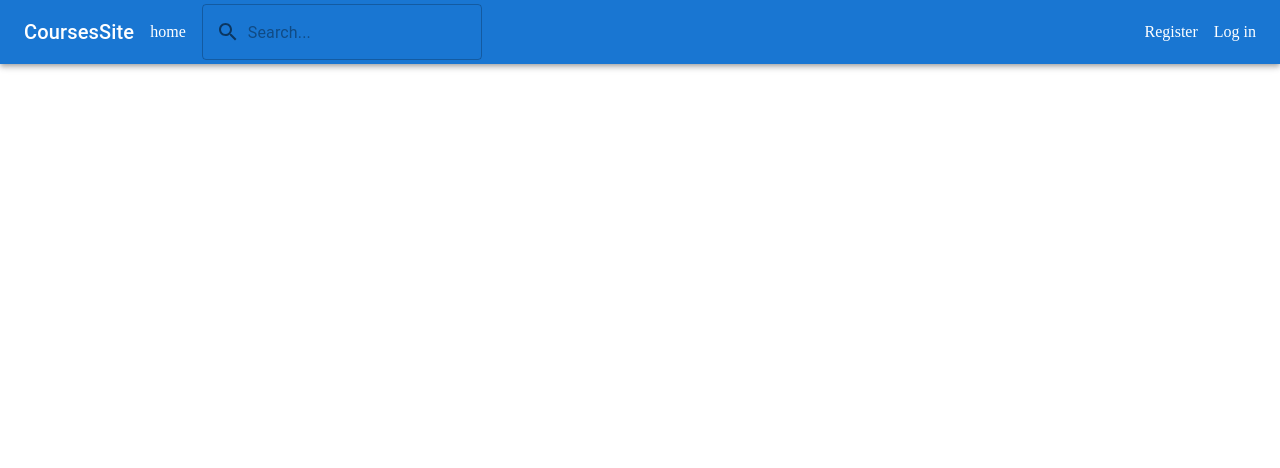
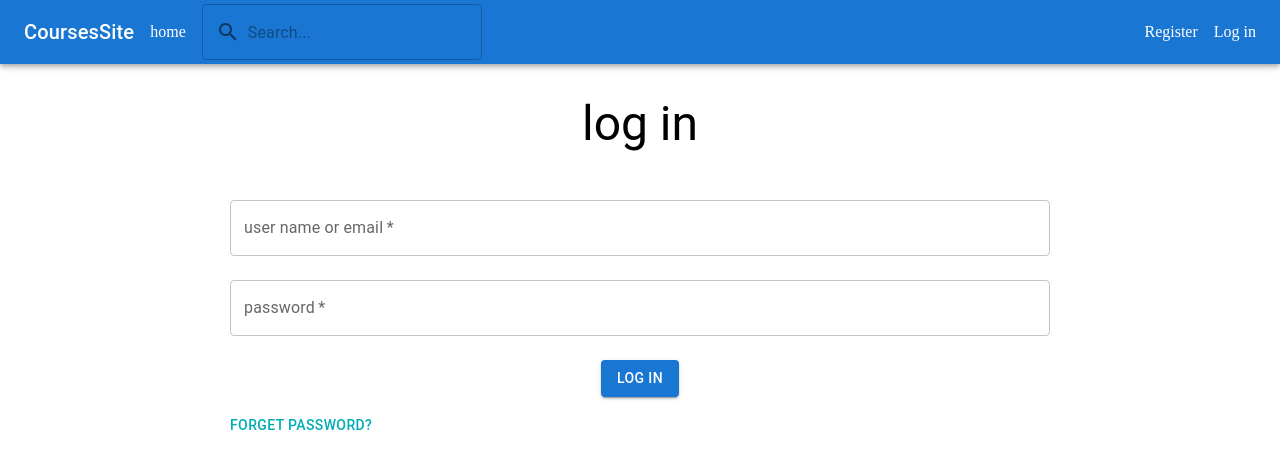
Before and after one commit to MB-Project-Mohammed-Almuziny/client, a React (Create React App) app: page /LogIn in a window 1280 px wide. Shown: the top 468 px of the page. Built offline with nearby package versions, Linux system fonts and the light colour scheme.

Commit message:
create login components

```diff
--- a/package.json
+++ b/package.json
@@ -18,6 +18,7 @@
     "react-scripts": "5.0.0",
     "redux": "^4.1.2",
     "redux-devtools-extension": "^2.13.9",
+    "sweetalert2": "^11.3.0",
     "web-vitals": "^2.1.2"
   },
   "scripts": {
--- a/src/App.js
+++ b/src/App.js
@@ -2,6 +2,7 @@ import { Routes, Route } from "react-router";
 import { Box } from "@mui/material";
 
 import { Header } from "./components/Header";
+import { Login } from "./pages/Login";
 
 function App() {
   return (
@@ -10,6 +11,7 @@ function App() {
 
       <Routes>
         <Route path="/" element={<> home </>} />
+        <Route path="/LogIn" element={<Login />} />
       </Routes>
     </Box>
   );
--- a/src/components/Header/RightSide.js
+++ b/src/components/Header/RightSide.js
@@ -1,6 +1,5 @@
 import React from "react";
 import { useSelector, useDispatch } from "react-redux";
-import axios from "axios";
 import { Link, Button } from "@mui/material";
 
 import { logout } from "./../../reducers/account";
@@ -12,7 +11,6 @@ export const RightSide = () => {
 
   const handleLogOut = () => {
     dispatch(logout({}));
-    axios.get(`${process.env.REACT_APP_BASE_URL}/logout`);
   };
 
   return user ? (
--- /dev/null
+++ b/src/pages/Login.js
@@ -0,0 +1,120 @@
+import { React, useState } from "react";
+import axios from "axios";
+import { useNavigate } from "react-router-dom";
+import { useDispatch } from "react-redux";
+import Swal from "sweetalert2";
+import {
+  Container,
+  Box,
+  FormGroup,
+  TextField,
+  Typography,
+  Button,
+} from "@mui/material";
+
+import { login } from "./../reducers/account";
+
+export const Login = () => {
+  const [email, setEmail] = useState("");
+  const [password, setPassword] = useState("");
+
+  const navigate = useNavigate();
+  const dispatch = useDispatch();
+
+  const handleSubmit = (e) => {
+    try {
+      e.preventDefault();
+
+      axios
+        .post(`${process.env.REACT_APP_BASE_URL}/user/login`, {
+          nameOrEmail: email,
+          password,
+        })
+        .then((response) => {
+          console.log(response);
+
+          const data = {
+            user: response.data.result.name,
+            userId: response.data.result._id,
+            role: response.data.result.role.role,
+            token: response.data.token,
+          };
+
+          dispatch(login({ ...data }));
+
+          Swal.fire({
+            position: "top-end",
+            icon: "success",
+            title: "Your login successfully",
+            showConfirmButton: false,
+            timer: 1000,
+          });
+
+          navigate("/");
+        })
+        .catch((err) => {
+          Swal.fire({
+            position: "top",
+            icon: "warning",
+            text: err.response.data.message,
+          });
+        });
+    } catch (err) {
+      console.log(err);
+    }
+  };
+
+  const handleForgetPass = () => {
+    const email = prompt("Please enter email");
+
+    axios.post(`${process.env.REACT_APP_BASE_URL}/forgetPass`, { email });
+  };
+
+  return (
+    <Container maxWidth="md">
+      <Typography variant="h3" align="center" mb={2}>
+        log in
+      </Typography>
+      <Box sx={{ bgcolor: "background.paper", p: 2 }}>
+        <form onSubmit={handleSubmit}>
+          <FormGroup>
+            <TextField
+              onChange={(e) => setEmail(e.target.value)}
+              fullWidth
+              id="userNameOrEmail"
+              label="user name or email"
+              placeholder="user name or email"
+              margin="normal"
+              required
+            />
+            <TextField
+              onChange={(e) => setPassword(e.target.value)}
+              fullWidth
+              type="password"
+              id="password"
+              label="password"
+              placeholder="password"
+              margin="normal"
+              required
+            />
+          </FormGroup>
+
+          <Typography align="center" my={2}>
+            <Button variant="contained" type="submit">
+              log in
+            </Button>
+          </Typography>
+
+          <Typography
+            onClick={() => handleForgetPass()}
+            variant="button"
+            align="center"
+            style={{ color: "#00adb5" }}
+          >
+            forget password?
+          </Typography>
+        </form>
+      </Box>
+    </Container>
+  );
+};
```
Also changed, not shown: 2 other files (tests, documents, lock files or other folders).
